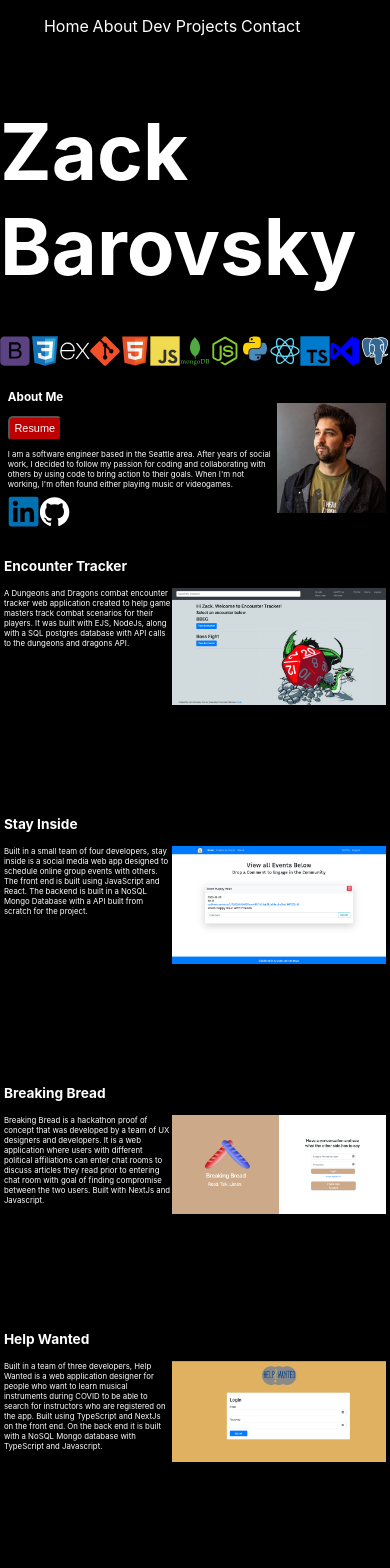
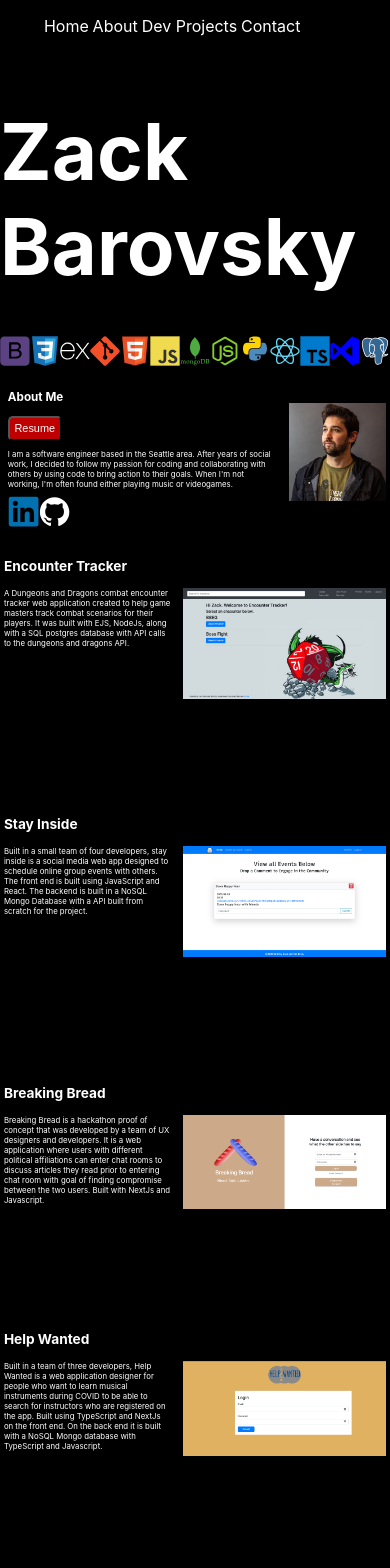
Before and after one commit to zbarovsky/portfolio, a Next.js app: page / in a window 390 px wide. Shown: the top 1568 px of the page. Built offline with nearby package versions, Linux system fonts and the light colour scheme.

Commit message:
continued updated for mobile friendly layout. Adjusted gap between text and images

```diff
--- a/styles/globals.css
+++ b/styles/globals.css
@@ -78,6 +78,7 @@ li:hover {
 .aboutme img {
   width: 28vw;
   margin-top: 3vh;
+  padding-left: 3vw;
 }
 
 .techstack {
@@ -118,6 +119,7 @@ li:hover {
   float: right;
   width: 55vw;
   margin-right: 1vw;
+  padding-left: 3vw;
 }
 
 .encountertrackerdesc p {
@@ -138,6 +140,7 @@ li:hover {
   float: right;
   width: 55vw;
   margin-right: 1vw;
+  padding-left: 3vw;
 }
 
 .stayinsideimg::after {
@@ -163,6 +166,7 @@ li:hover {
   float: right;
   width: 55vw;
   margin-right: 1vw;
+  padding-left: 3vw;
 }
 
 .breakBreadimg::after {
@@ -188,6 +192,7 @@ li:hover {
   float: right;
   width: 55vw;
   margin-right: 1vw;
+  padding-left: 3vw;
 }
 
 .helpWantedimg::after {
```
